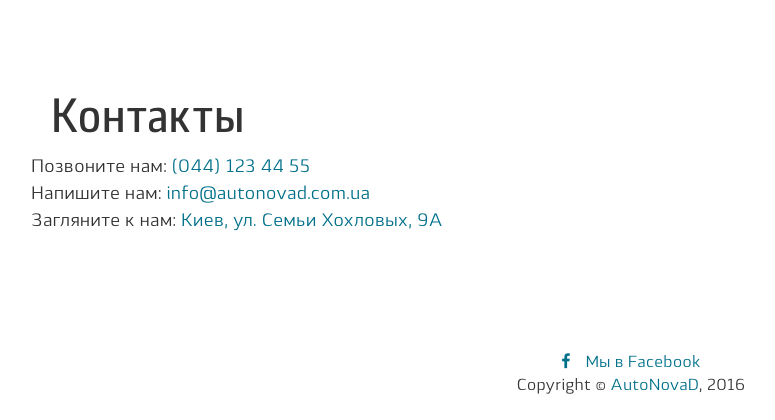
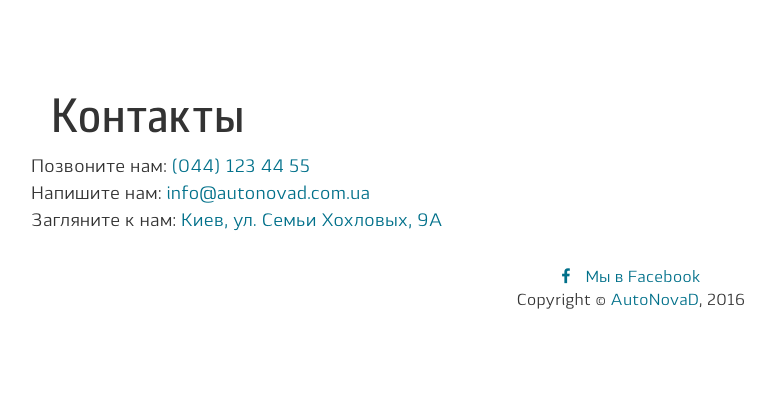
Before and after one commit to salesupcenterdev/and_qr, a PHP site: page / in a window 1280 px wide. Shown: the part 2623-3043 px from the top of the page, without its empty margins (9-784 px from the left). After the commit the page ends 2932 px from the top, so only its background shows below. Run offline with PHP 8.4, Linux system fonts and the light colour scheme.

Commit message:
style for footer bottom

```diff
--- a/css/style.css
+++ b/css/style.css
@@ -338,9 +338,24 @@ a.panel-toggle{
 	line-height: 22px;
 }
 
-.footer{
-	margin-top: 45px;
+/* footer bootom */
+#wrap {
+  min-height: 100%;
 }
+
+#main {
+  overflow:auto;
+  padding-bottom:110px;
+}
+
+.footer {
+  position: relative;
+  margin-top: -110px;
+  height: 110px;
+  clear:both;
+  padding-top:20px;
+}
+/* footer bootom */
 
 .first-section{
 	margin-top: 60px;
```
